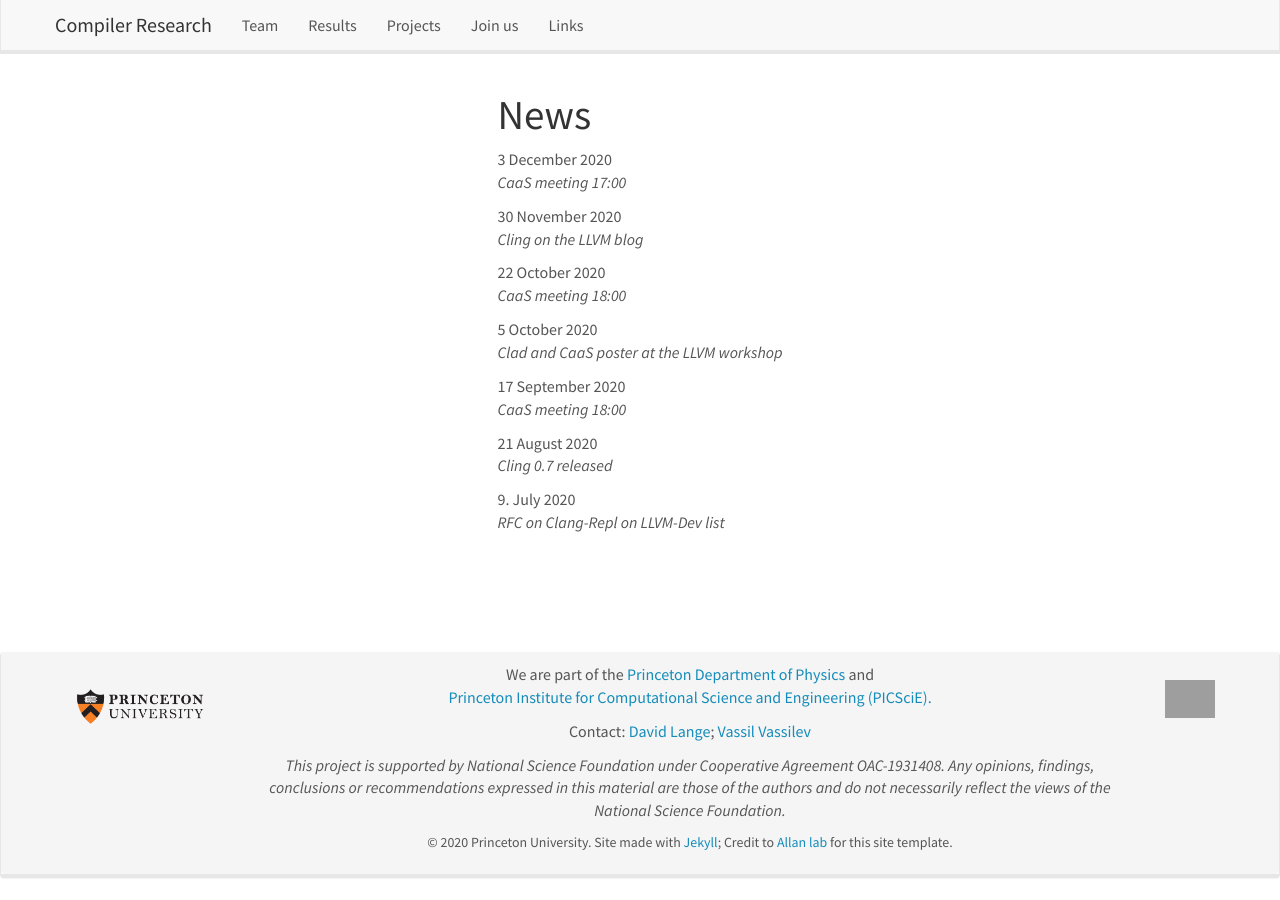
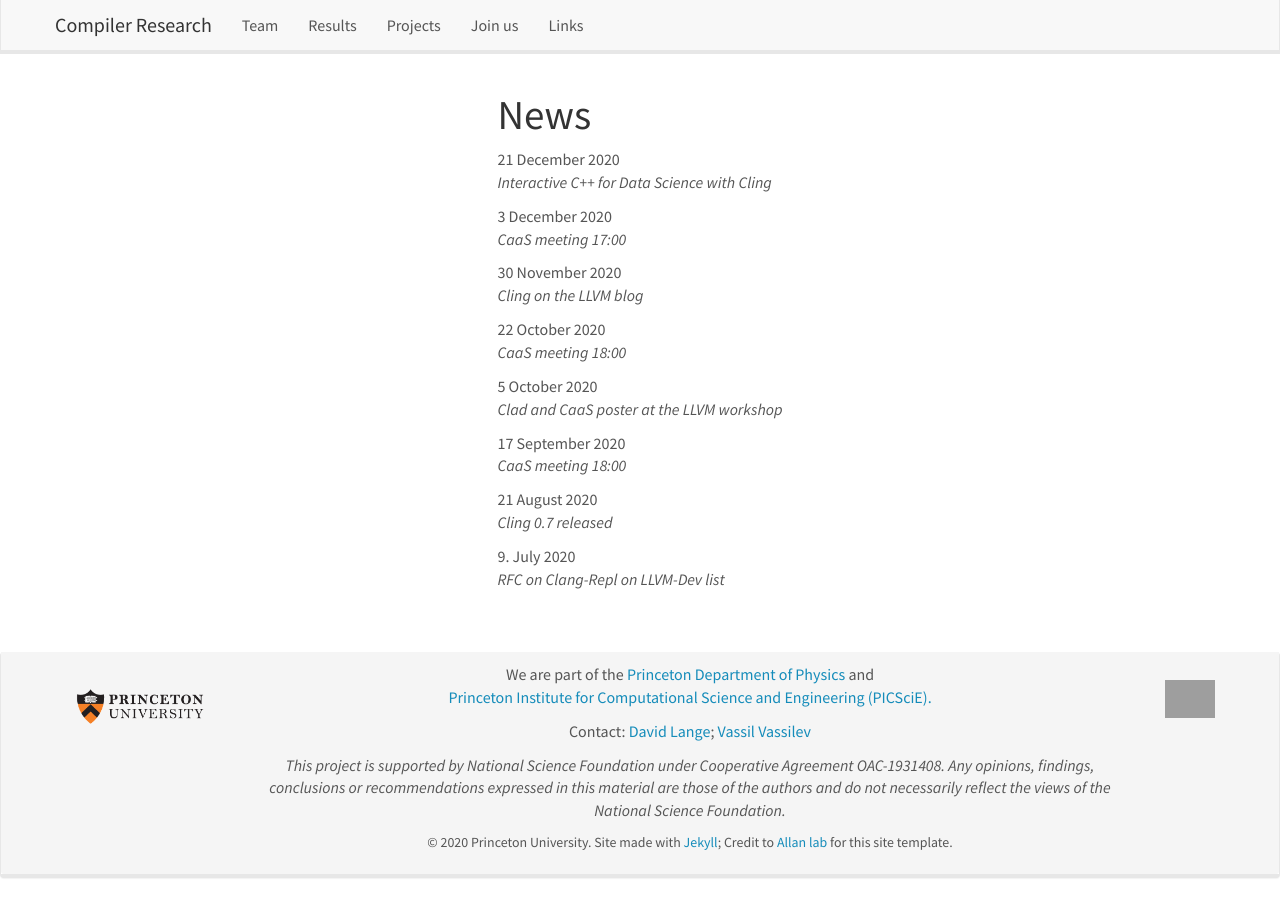
Before and after one commit to vgvassilev/clad, a Jekyll site: the page built from _pages/allnews.md, in a window 1280 px wide. Built offline with Jekyll 4.4.1, drawn with Linux system fonts in a browser that asks for light colours; nearby versions of some CDN libraries; grey boxes are pictures that could not be loaded.

Commit message:
Add information for the second blog post.

```diff
--- a/_data/news.yml
+++ b/_data/news.yml
@@ -1,3 +1,7 @@
+- date: 21 December 2020
+  headline: "Interactive C++ for Data Science with Cling"
+  link: "https://blog.llvm.org/posts/2020-12-21-interactive-cpp-for-data-science/"
+
 - date: 3 December 2020
   headline: "CaaS meeting 17:00"
   link: "/meetings#3Dec2020"
```
